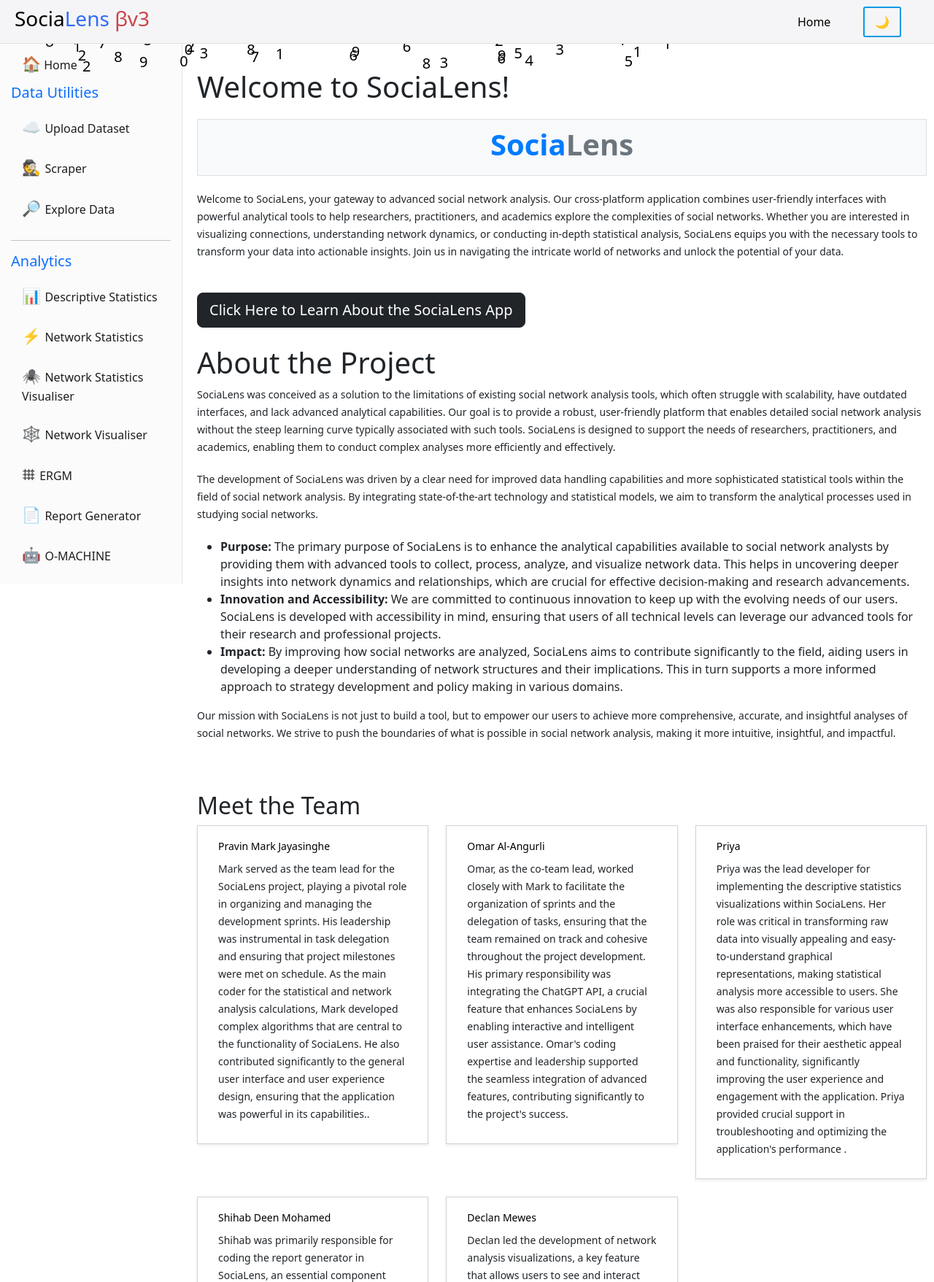
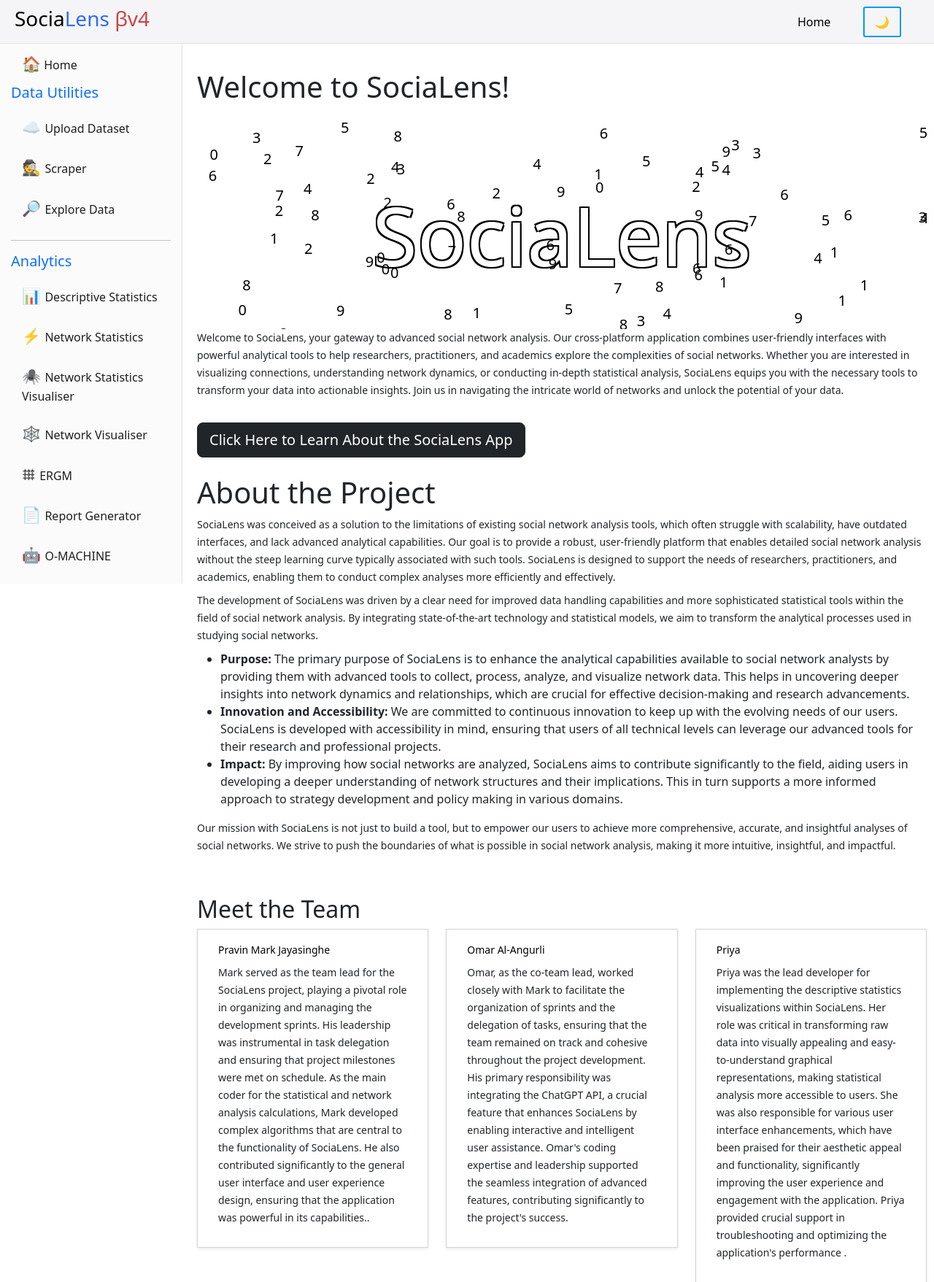
Before and after one commit to jayasinp/SociaLens-Alpha, a Flask app: page / in a window 1280 px wide. Shown: the top 1757 px of the page at 73% size. Run offline with Flask 3, Linux system fonts and the light colour scheme.

Commit message:
Omar's home CSS

```diff
--- a/network_prompt_files/July-Cleaned_net_0_Friends/July-Cleaned_net_0_Friends_Sheet1_network_stats.txt
+++ /dev/null
@@ -1 +0,0 @@
-Network Statistics for 'Sheet1'
--- a/network_prompt_files/July-Cleaned_net_3_MoreTime/July-Cleaned_net_3_MoreTime_Sheet1_network_stats.txt
+++ /dev/null
@@ -1 +0,0 @@
-Network Statistics for 'Sheet1'
--- a/templates/base.html
+++ b/templates/base.html
@@ -39,7 +39,7 @@
 <!--Top navigation bar for SociaLens logo and the Breadcrumbs for position awareness-->
 <div class="top-bar d-flex justify-content-between align-items-center" style="height: 60px;">
     <h3 class="header-title">
-        Socia<span class="lens">Lens</span> <span class="version">βv3</span>
+        Socia<span class="lens">Lens</span> <span class="version">βv4</span>
     </h3>
     <div class="breadcrumbs">
         {% for label, url in breadcrumbs %}
--- a/templates/index.html
+++ b/templates/index.html
@@ -3,29 +3,6 @@
 {% block title %}Home{% endblock %}
 
 {% block content %}
-<style>
-  #banner {
-      width: 100%;
-      text-align: center;
-      margin: 20px 0;
-      padding: 10px;
-      background-color: #f8f9fa; /* light gray background for visibility */
-      border: 1px solid #dee2e6; /* subtle border */
-  }
-  #socia, #lens {
-      display: inline-block;
-      font-weight: bold;
-  }
-  #socia {
-      color: #007bff; /* Bootstrap primary blue */
-  }
-  #lens {
-      color: #6c757d; /* Bootstrap secondary gray */
-  }
-  .text {
-      margin-bottom: 20px;
-  }
-</style>
 <div class="main-content-container">
             <h1>Welcome to SociaLens!</h1>
             <div id="banner">
--- a/templates/static/css/light_styles.css
+++ b/templates/static/css/light_styles.css
@@ -1,6 +1,30 @@
 body, html {
     height: 100%;
     margin: 0;
+}
+
+#banner {
+    background: linear-gradient(to right, White, white  );
+    height: 300px;
+    position: relative;
+    overflow: hidden;
+    display: flex;
+    align-items: center;
+    justify-content: center;
+}
+#banner h1 {
+    color: #FFFFFF;  /* Default text color, used here to set an example, could be omitted if not needed */
+    font-size: 7em;  /* Adjust size as needed */
+    margin-top: 5%;       /* Removes default margin from h1 */
+    text-shadow:
+        -2px -2px 0 #000,
+        2px -2px 0 #000,
+        -2px  2px 0 #000,
+        2px  2px 0 #000,
+        -1px -1px 0 #000,
+        1px -1px 0 #000,
+        -1px  1px 0 #000,
+        1px  1px 0 #000;
 }
 
 label.check span {
```
Also changed, not shown: 3 other files.
